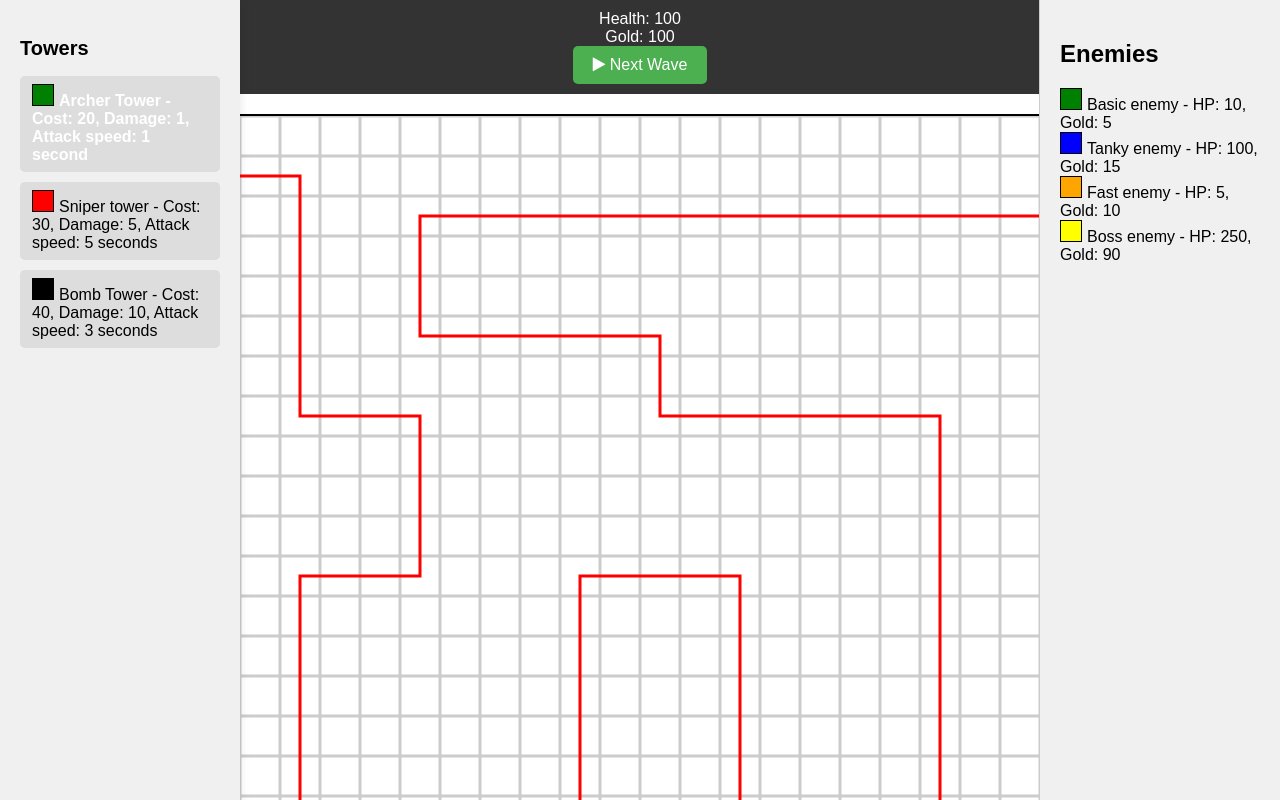
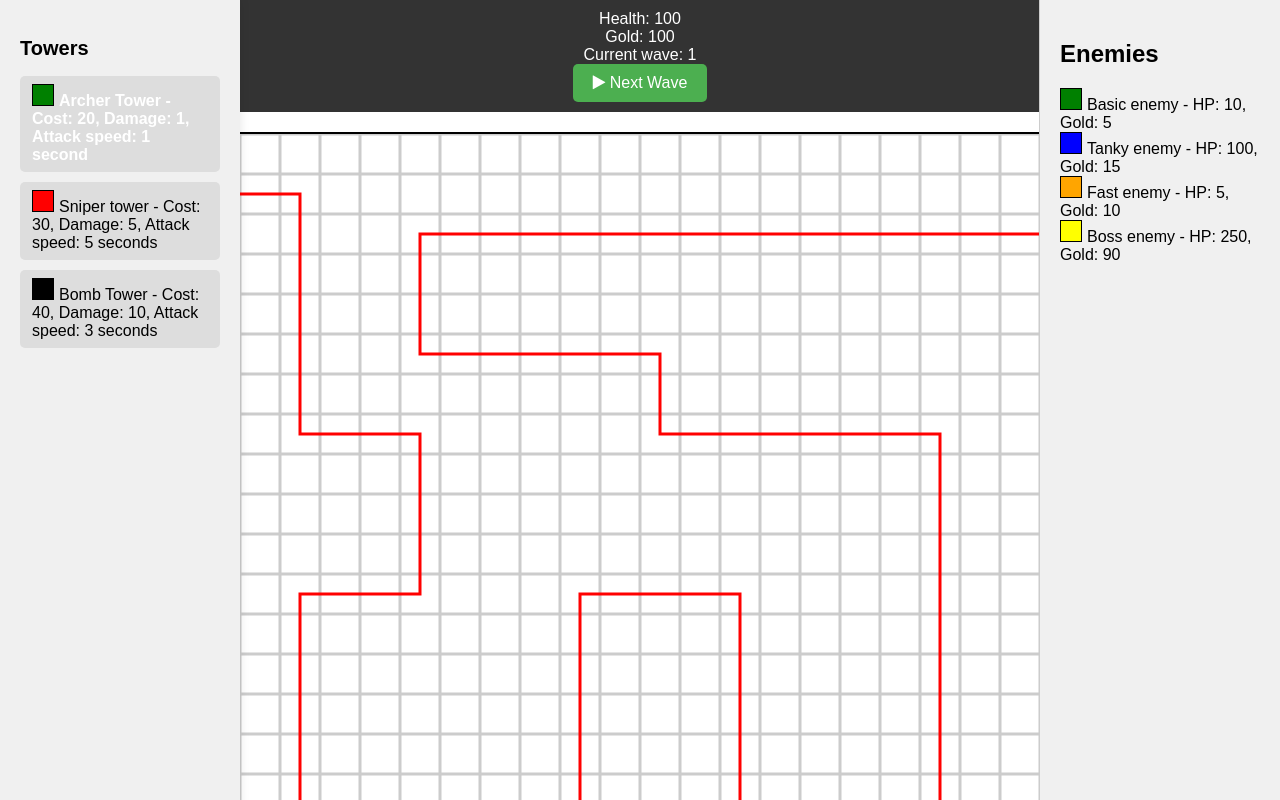
Before and after one commit to Sloddervos66/TowerDefenseWebGameSimple, a plain HTML site: page index.html in a window 1280 px wide. Both pictures are taken after a click on the button "Start game!". Shown: the top 800 px of the page. Drawn offline with Linux system fonts and the light colour scheme.

Commit message:
current wave

```diff
--- a/index.html
+++ b/index.html
@@ -20,6 +20,7 @@
         <div class="top-bar">
             <div id="health">Health: <span id="health-value">100</span></div>
             <div id="resources">Gold: <span id="gold-value">0</span></div>
+            <div id="currentWave"></div>
             <div id="message"></div>
             <button id="next-wave-btn">
                 <i class="fa fa-play"></i> Next Wave
--- a/javaScript/gameLogic.js
+++ b/javaScript/gameLogic.js
@@ -11,6 +11,7 @@ const healthPlayerElement = document.getElementById('health-value');
 const goldPlayerElement = document.getElementById('gold-value');
 const nextWaveButton = document.getElementById('next-wave-btn');
 const startGameButton = document.getElementById('start-game-btn');
+const currentWaveElement = document.getElementById('currentWave');
 
 const gridSize = 40;
 const canvasWidth = canvas.width;
@@ -656,6 +657,7 @@ function gameLoop() {
 function updateUI() {
     healthPlayerElement.innerHTML = playerHP;
     goldPlayerElement.innerHTML = playerGold;
+    currentWaveElement.innerHTML = `Current wave: ${currentWave + 1}`;
 }
 
 // Start game
```
